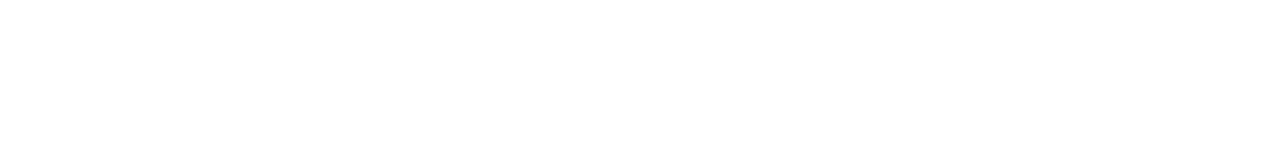
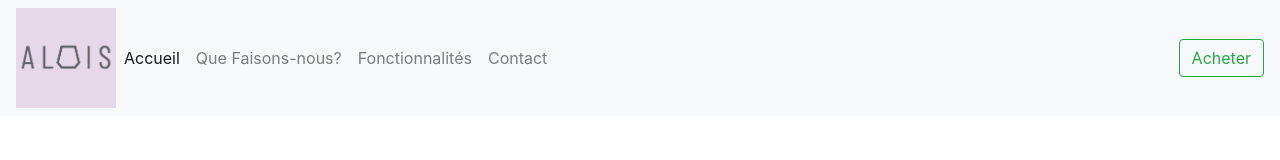
Before and after one commit to louisereyntjens/Alois, a plain HTML site: page index.html in a window 1280 px wide. Drawn offline with nearby package versions, Linux system fonts and the light colour scheme.

Commit message:
Je viens de faire la nav bar

```diff
--- a/index.html
+++ b/index.html
@@ -1,12 +1,32 @@
 <!DOCTYPE html>
-<html lang="en">
+<html lang="fr">
 <head>
     <meta charset="UTF-8">
     <meta name="viewport" content="width=device-width, initial-scale=1.0">
     <meta http-equiv="X-UA-Compatible" content="ie=edge">
-    <title>Aloïs</title>
+    <title>Aloïs - Enceinte intelligente pour personnes atteintes de la maladie d'Alzheimer</title>
+    <meta name ="description" content="L'enceinte Aloïs permet aux personnes atteintes de la maladie d'Alzheimer de mieux vivre leur maladie en leur permettant de vivre en toute autonomie." />
+    <link rel="icon" type="image/png" href="images/logo.png"/>
+    <link rel="stylesheet" href="https://stackpath.bootstrapcdn.com/bootstrap/4.3.1/css/bootstrap.min.css" integrity="sha384-ggOyR0iXCbMQv3Xipma34MD+dH/1fQ784/j6cY/iJTQUOhcWr7x9JvoRxT2MZw1T" crossorigin="anonymous">
 </head>
 <body>
+    <nav class="navbar navbar-expand-lg navbar-light bg-light">
+        <img src="images/logo.png" alt="logo de Aloïs" width="100" height="100">
+        <button class="navbar-toggler" type="button" data-toggle="collapse" data-target="#navbarNavAltMarkup" aria-controls="navbarNavAltMarkup" aria-expanded="false" aria-label="Toggle navigation">
+          <span class="navbar-toggler-icon"></span>
+        </button>
+        <div class="collapse navbar-collapse" id="navbarNavAltMarkup">
+          <div class="navbar-nav">
+            <a class="nav-item nav-link active" href="#">Accueil <span class="sr-only">(current)</span></a>
+            <a class="nav-item nav-link" href="#">Que Faisons-nous?</a>
+            <a class="nav-item nav-link" href="#">Fonctionnalités</a>
+            <a class="nav-item nav-link" href="#">Contact</a>
+          </div>
+        </div>
+        <form class="form-inline">
+            <button class="btn btn-outline-success" type="button">Acheter</button>
+          </form>
+      </nav>
 
 </body>
 </html>
```
Also changed, not shown: images/logo.png (added), 2 other files.
